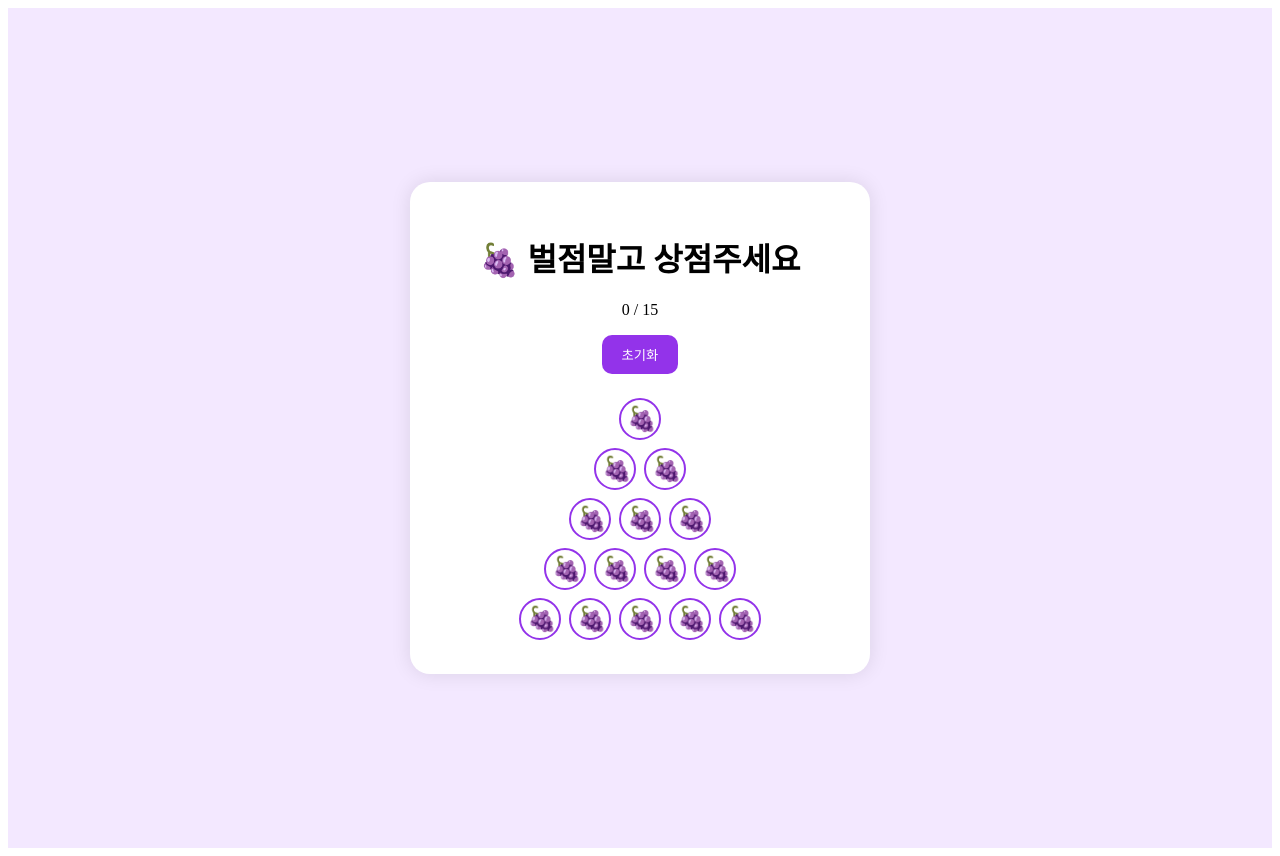
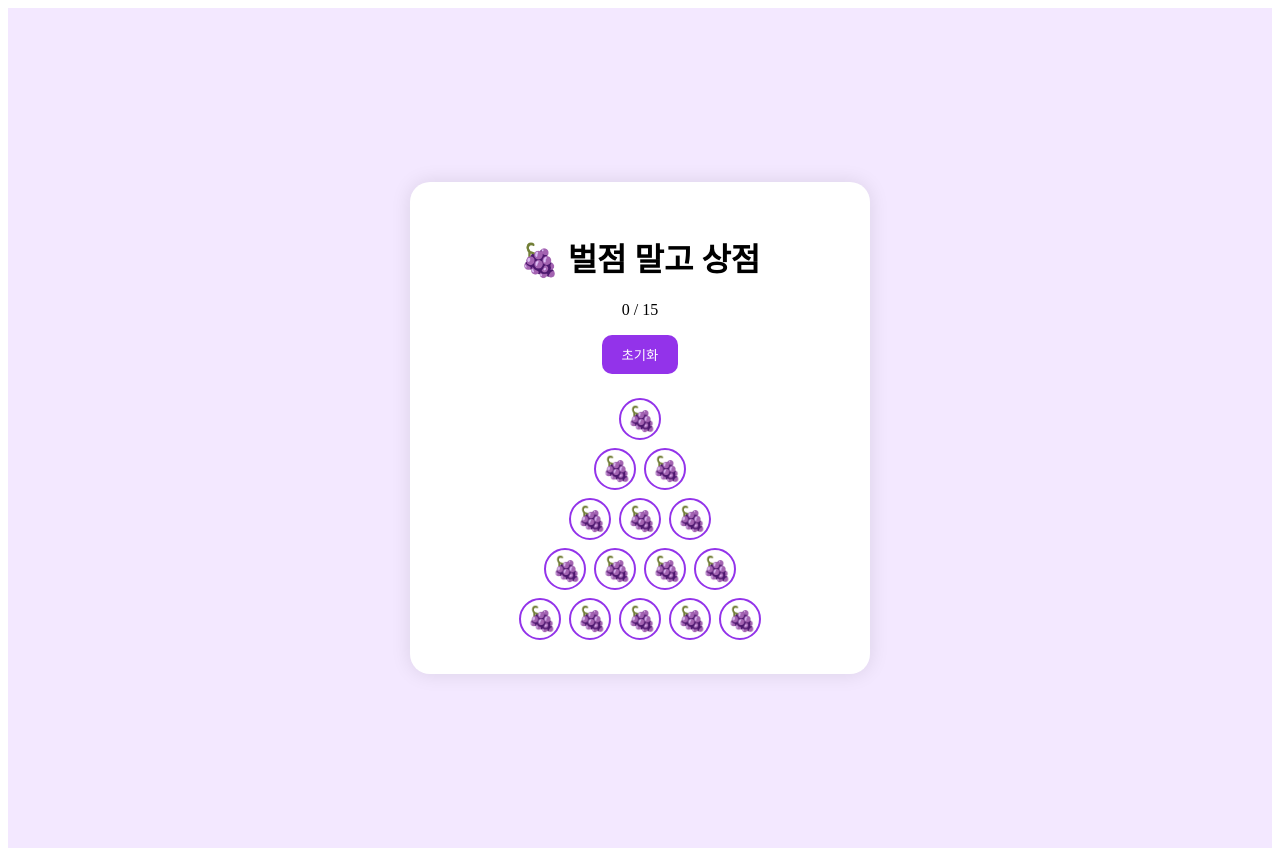
Before and after one commit to jusong-park/pirze, a React (Vite) app: page / in a window 1280 px wide. Built offline with nearby package versions, Linux system fonts and the light colour scheme; no server answers; the database is empty.

Commit message:
Update App.jsx

```diff
--- a/App.jsx
+++ b/App.jsx
@@ -94,7 +94,7 @@ export default function App() {
         boxShadow: '0 0 20px rgba(0,0,0,0.1)'
       }}>
 
-        <h1>🍇 벌점말고 상점주세요 </h1>
+        <h1>🍇 벌점 말고 상점 </h1>
 
         <p>
           {filled.filter(Boolean).length} / {total}
```
